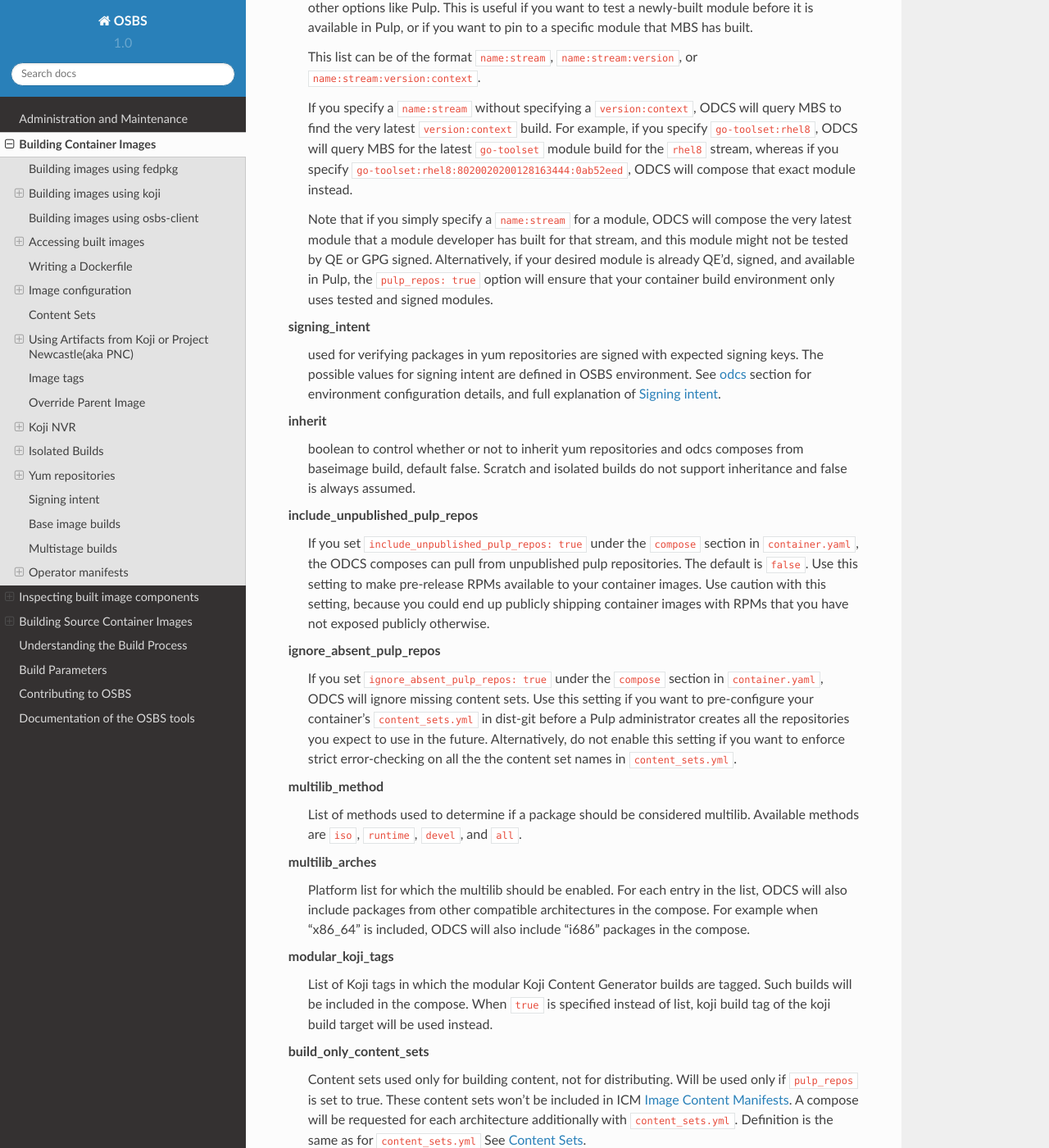
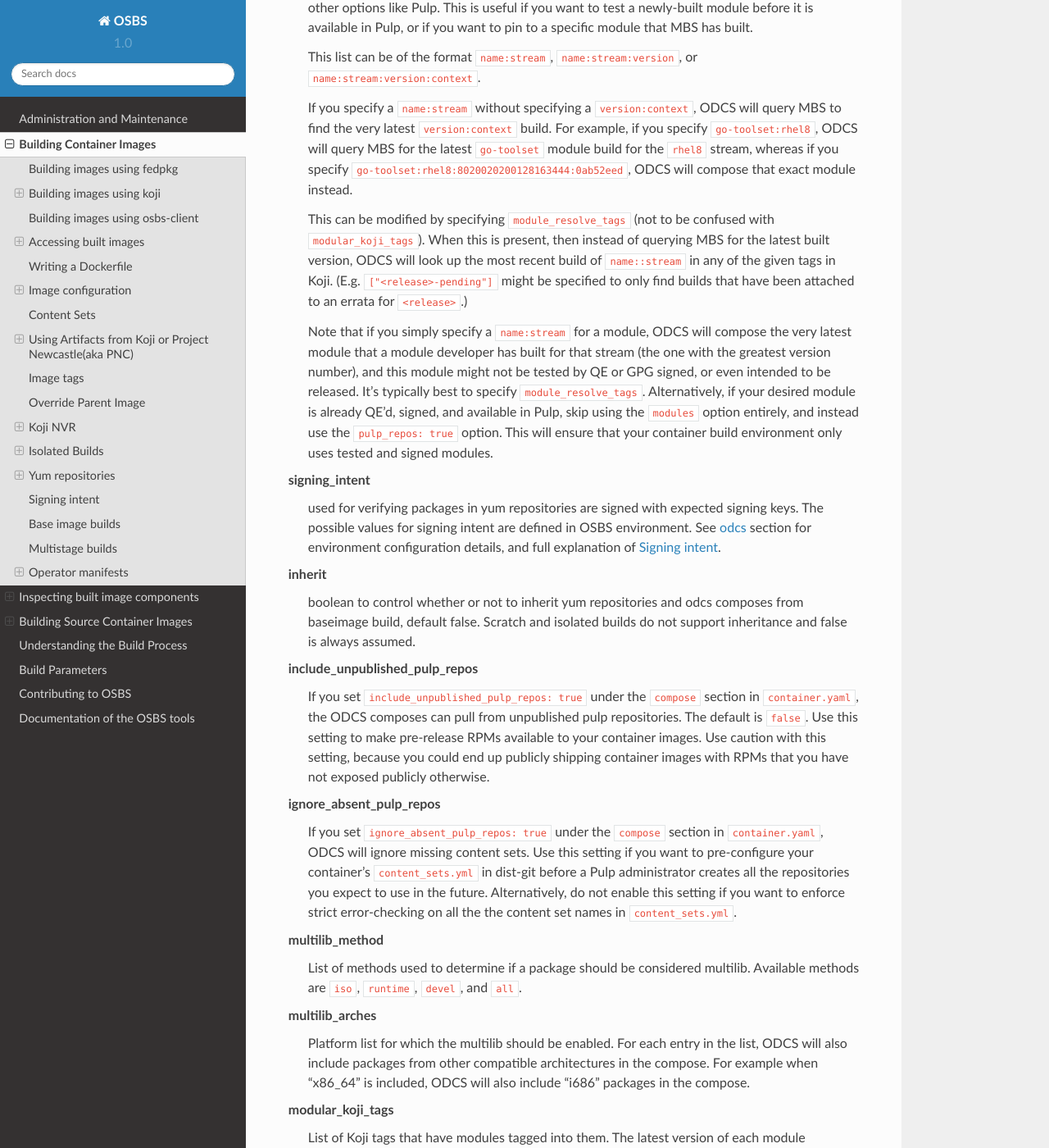
Before and after one commit to containerbuildsystem/osbs-docs, a Sphinx documentation site: the page built from docs/users.rst, in a window 1280 px wide and 1400 px high, scrolled down 8952 px. Shown: the whole window at 82% size. Built offline with Sphinx 7.4.7 and the Read the Docs theme 2.0.0, drawn with Linux system fonts in a browser that asks for light colours; some of the changed text lies outside the part shown.

Commit message:
Document a new compose: module_resolve_tags option for container.yaml
Document a new 'compose: module_resolve_tags' option which specifies that
modules from the 'compose: modules' list should be resolved using those
tags, and improve the docs for 'modular_koji_tags' to make the distinction
between the two clear.

* CLOUDBLD-4225

Signed-off-by: Owen W. Taylor <otaylor@fishsoup.net>

```diff
--- a/docs/users.rst
+++ b/docs/users.rst
@@ -466,12 +466,21 @@
   specify ``go-toolset:rhel8:8020020200128163444:0ab52eed``, ODCS will compose
   that exact module instead.
 
+  This can be modified by specifying ``module_resolve_tags`` (not to be
+  confused with ``modular_koji_tags``). When this is present, then instead of
+  querying MBS for the latest built version, ODCS will look up the
+  most recent build of ``name::stream`` in any of the given tags in Koji.
+  (E.g. ``["<release>-pending"]`` might be specified to only find builds
+  that have been attached to an errata for ``<release>``.)
+
   Note that if you simply specify a ``name:stream`` for a module, ODCS will
   compose the very latest module that a module developer has built for that
-  stream, and this module might not be tested by QE or GPG signed.
-  Alternatively, if your desired module is already QE'd, signed, and available
-  in Pulp, the ``pulp_repos: true`` option will ensure that your container
-  build environment only uses tested and signed modules.
+  stream (the one with the greatest version number), and this module might not
+  be tested by QE or GPG signed, or even intended to be released. It's typically
+  best to specify ``module_resolve_tags``. Alternatively, if your desired module
+  is already QE'd, signed, and available in Pulp, skip using the ``modules`` option
+  entirely, and instead use the ``pulp_repos: true`` option. This will ensure that
+  your container build environment only uses tested and signed modules.
 
 signing_intent
   used for verifying packages in yum repositories are signed with expected
@@ -512,9 +521,14 @@
   "i686" packages in the compose.
 
 modular_koji_tags
-  List of Koji tags in which the modular Koji Content Generator builds are
-  tagged. Such builds will be included in the compose.
-  When ``true`` is specified instead of list, koji build tag of the koji build target
+  List of Koji tags that have modules tagged into them. The latest version of
+  each module ``name::stream`` in these tags will be included in the compose.
+  When ``true`` is specified instead of a list, the Koji build tag of the Koji
+  build target will be used instead.
+
+module_resolve_tags
+  List of Koji tags to use when resolving the modules in ``modules``. When ``true``
+  is specified instead of a list, the Koji build tag of the Koji build target
   will be used instead.
 
 build_only_content_sets
```
